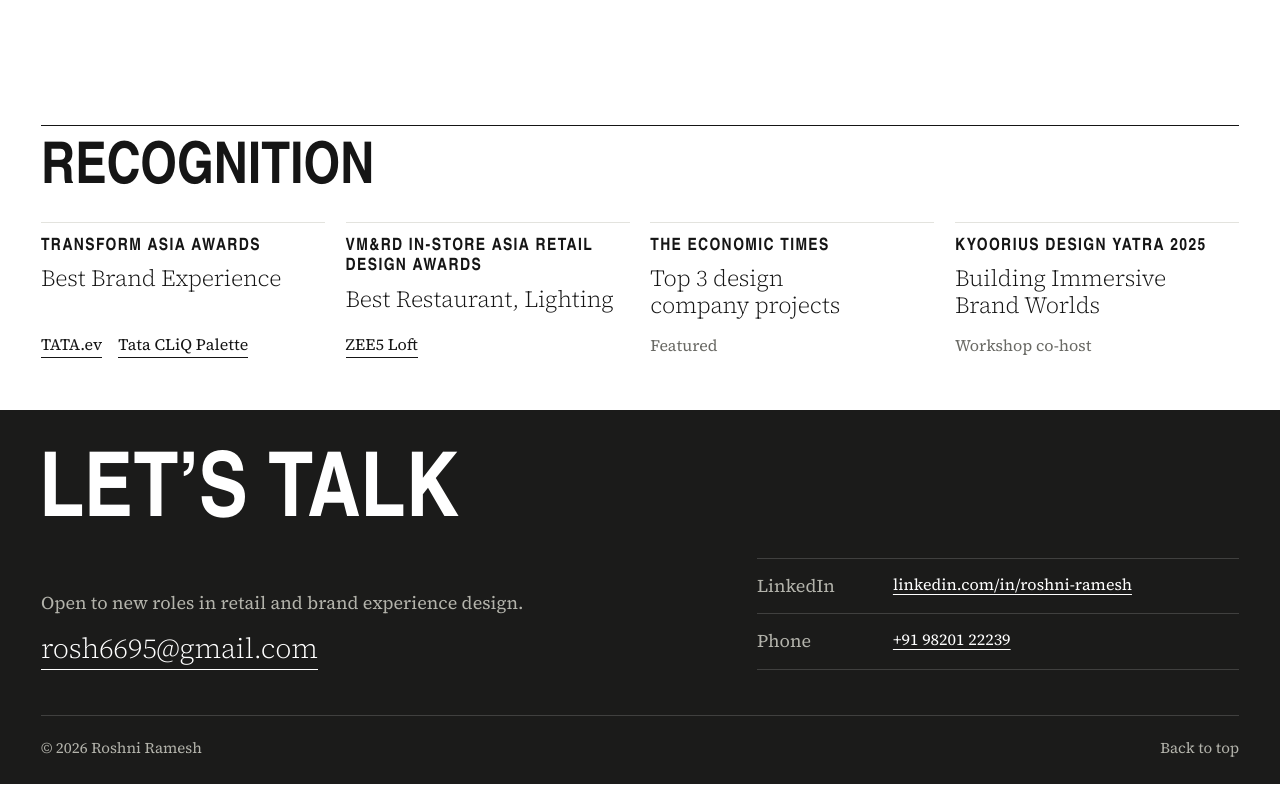
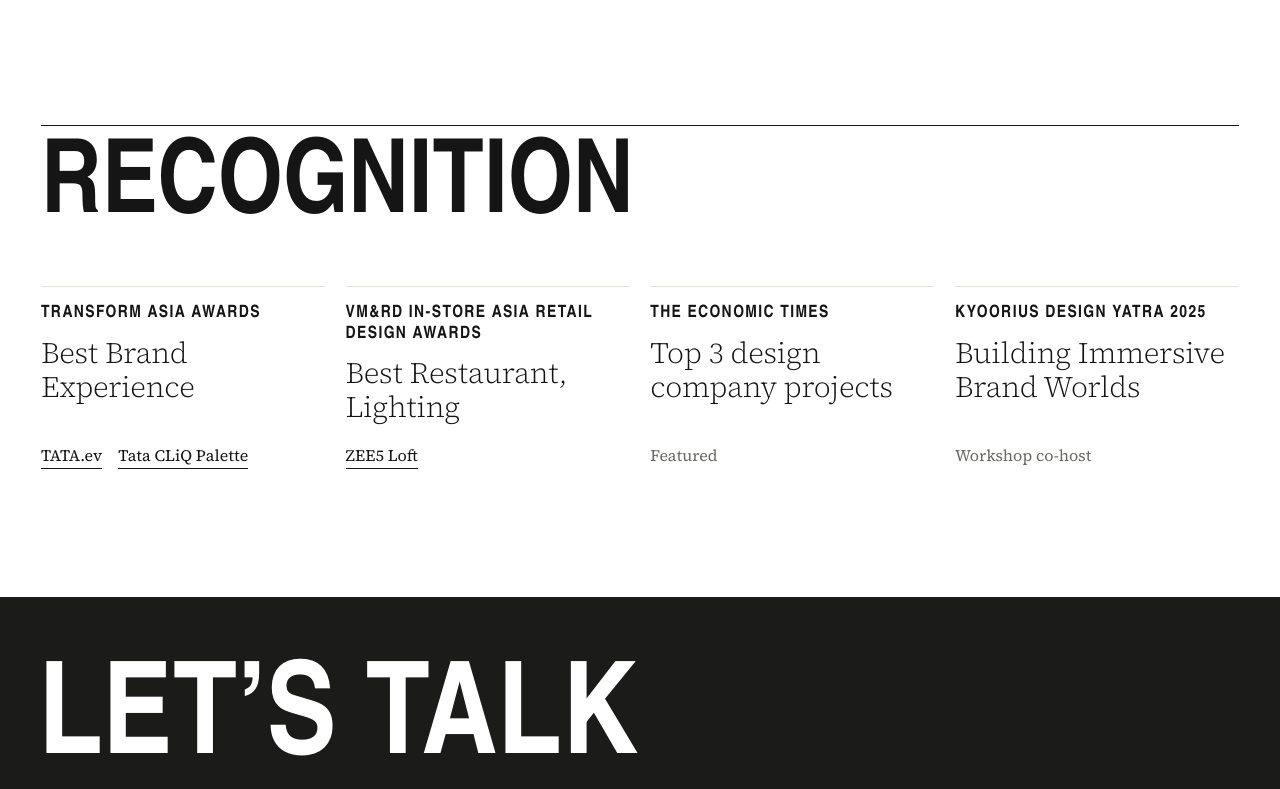
Before and after one commit to pilot2795/-roshnis-portfolio, a plain HTML site: page index.html in a window 1280 px wide. Shown: the part 4131-4920 px from the top of the page. Drawn offline with Linux system fonts and the light colour scheme; a web font is replaced by a local one.

Commit message:
Restore previous Recognition and footer spacing
Co-Authored-By: Claude Opus 5.5 <noreply@anthropic.com>
Claude-Session: https://claude.ai/code/session_01TvPUFYKEADTWzq9u8emBqb

```diff
--- a/css/styles.css
+++ b/css/styles.css
@@ -1599,16 +1599,3 @@ p, li, dd { text-wrap: pretty; }
   .facts__clients { grid-column: 1 / -1; }
   .facts__clients ul { columns: 4; }
 }
-
-/* Recognition + footer fit together in one screen */
-.recog { padding-bottom: clamp(2.5rem, 4vw, 3.5rem); }
-.recog .section-head { margin-bottom: clamp(1.25rem, 2vw, 1.75rem); }
-.recog .section-title { font-size: clamp(2.5rem, 4.5vw, 4rem); }
-.recog__list { row-gap: 1.75rem; }
-.recog__list li { padding-top: .9rem; }
-.recog__win { margin-top: .5rem; font-size: clamp(1.375rem, 1.8vw, 1.75rem); }
-.recog__for { padding-top: .9rem; }
-.site-footer { padding-top: clamp(2.5rem, 4vw, 3.5rem); }
-.footer__title { font-size: clamp(3rem, 7vw, 6rem); }
-.footer__grid { margin-top: clamp(1.25rem, 2vw, 1.75rem); }
-.footer__bottom { margin-top: clamp(2rem, 3.5vw, 3rem); }
--- a/index.html
+++ b/index.html
@@ -21,7 +21,7 @@
   <link rel="preconnect" href="https://fonts.googleapis.com">
   <link rel="preconnect" href="https://fonts.gstatic.com" crossorigin>
   <link rel="stylesheet" href="https://fonts.googleapis.com/css2?family=Sofia+Sans+Extra+Condensed:wght@500..900&family=Source+Serif+4:ital,opsz,wght@0,8..60,300..700;1,8..60,300..700&display=swap">
-  <link rel="stylesheet" href="css/styles.css?v=20261115e">
+  <link rel="stylesheet" href="css/styles.css?v=20261115d">
   <script>document.documentElement.classList.add('js');if('scrollRestoration' in history)history.scrollRestoration='manual';</script>
   <script src="js/main.js?v=20261114" defer></script>
 </head>
```
Also changed, not shown: naturals.html (+1 -1 lines), snapshots.html (+1 -1 lines), tata-cliq-palette.html (+1 -1 lines), tata-ev.html (+1 -1 lines), zee5-loft.html (+1 -1 lines).
